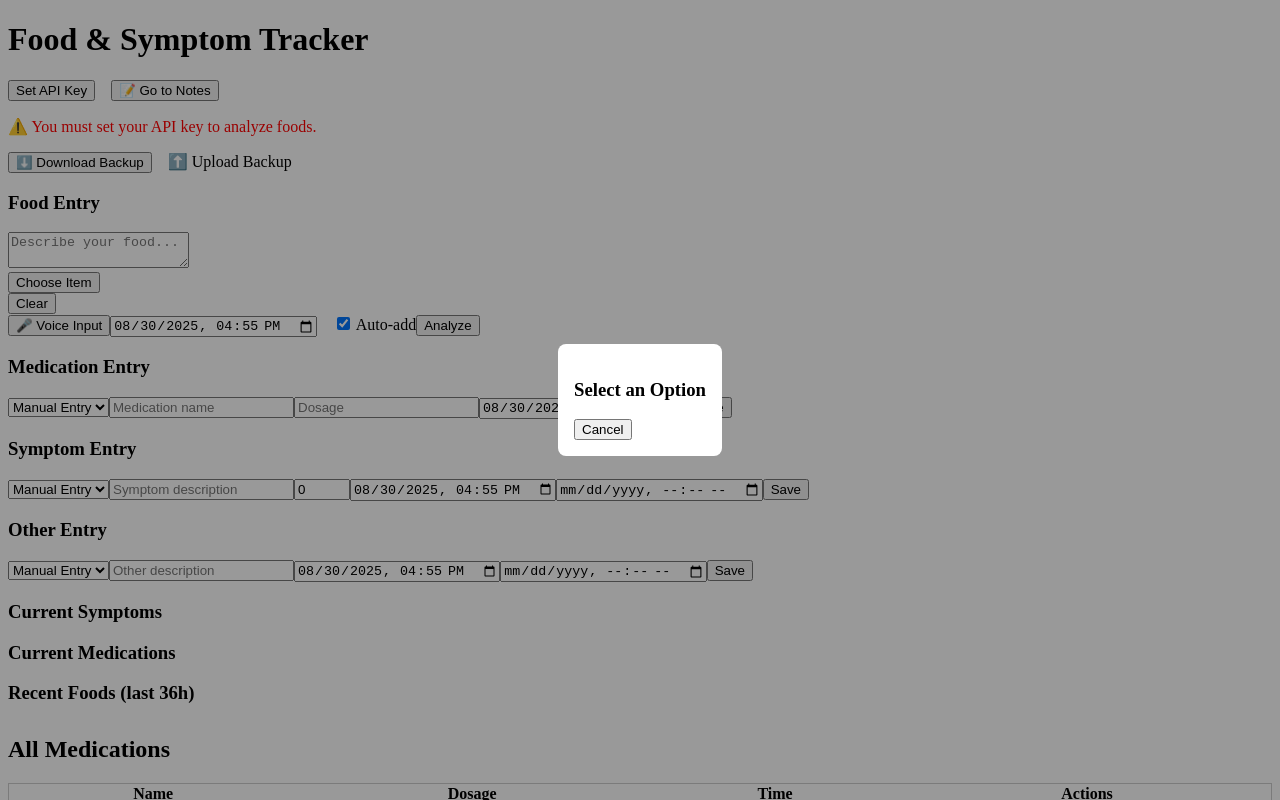
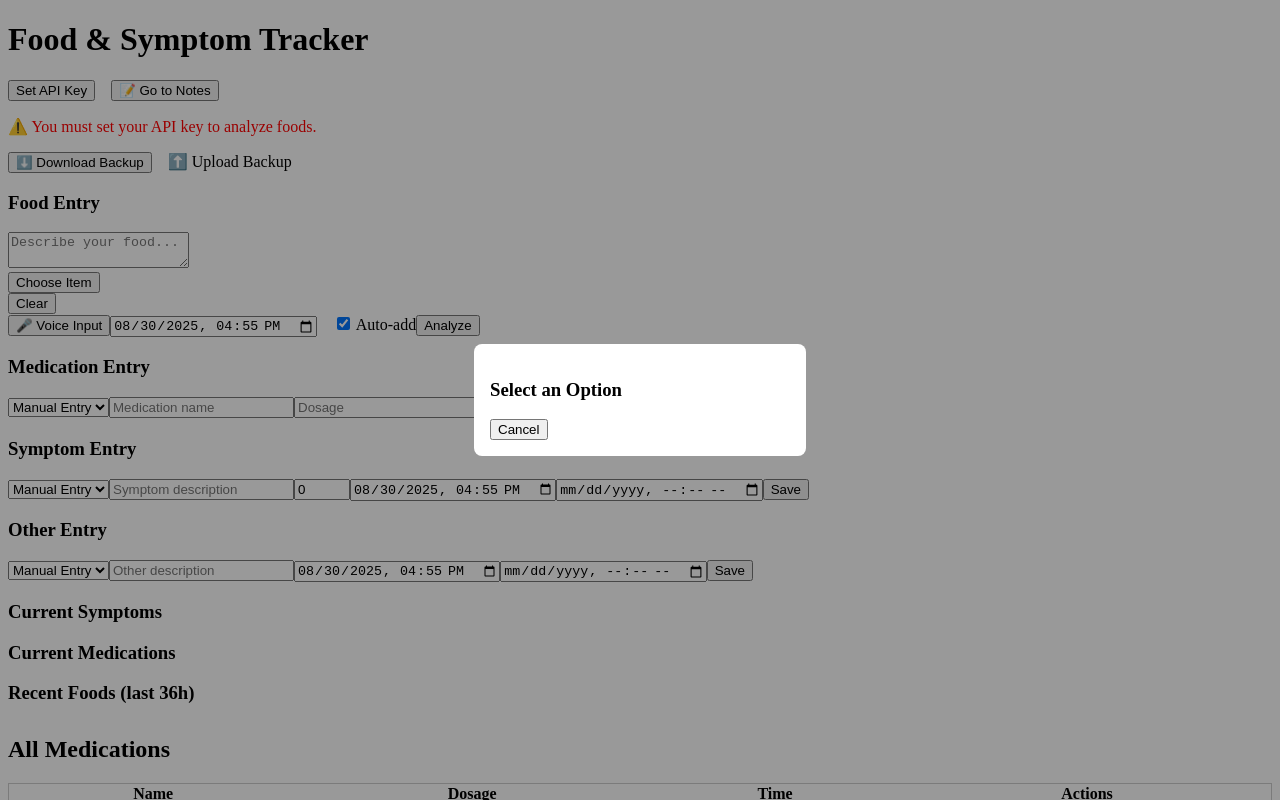
Before and after one commit to ghodulik95/food-symptom-tracker, a React (Vite) app: page / in a window 1280 px wide. Both pictures are taken after a click on the button "Choose Item". Shown: the top 800 px of the page. Built offline with nearby package versions, Linux system fonts and the light colour scheme.

Commit message:
Scrollable Food picker

```diff
--- a/src/components/FoodEntry.jsx
+++ b/src/components/FoodEntry.jsx
@@ -3,6 +3,8 @@ import { analyzeFood } from "../services/chatgpt";
 import { startSpeechRecognition } from "../services/speech";
 import { localNow } from "../utils/dateutils.js";
 import PopupSelectAndFill from "./PopupSelectAndFill";
+
+const DISABLE_ANALYSIS = false;
 
 export default function FoodEntry({ onSave, apiKey, foodList, analysisCache }) {
   const [text, setText] = useState("");
@@ -24,6 +26,9 @@ export default function FoodEntry({ onSave, apiKey, foodList, analysisCache }) {
   const handleVoice = () => startSpeechRecognition(setText);
 
 	const getAnalysisCheckCache = async (text, apiKey) => {
+		if (DISABLE_ANALYSIS) {
+			return {};
+		}
 		if (text in analysisCache) {
 			return analysisCache[text];
 		}
--- a/src/components/PopupSelectAndFill.jsx
+++ b/src/components/PopupSelectAndFill.jsx
@@ -16,19 +16,36 @@ export default function PopupSelectAndFill({ options, onSelect }) {
         <div
           style={{
             position: "fixed",
-            top: 0, left: 0, right: 0, bottom: 0,
+            top: 0,
+            left: 0,
+            right: 0,
+            bottom: 0,
             backgroundColor: "rgba(0,0,0,0.4)",
             display: "flex",
             justifyContent: "center",
-            alignItems: "center"
+            alignItems: "center",
           }}
         >
-          <div style={{ background: "white", padding: "1rem", borderRadius: "8px" }}>
+          <div
+            style={{
+              background: "white",
+              padding: "1rem",
+              borderRadius: "8px",
+              maxHeight: "70vh",      // limit height
+              width: "300px",         // optional width
+              overflowY: "auto",      // make content scrollable
+            }}
+          >
             <h3>Select an Option</h3>
-            <ul style={{ listStyle: "none", padding: 0 }}>
+            <ul style={{ listStyle: "none", padding: 0, margin: 0 }}>
               {options.map((opt, i) => (
                 <li key={i} style={{ margin: "0.5rem 0" }}>
-                  <button onClick={() => handlePick(opt)}>{opt}</button>
+                  <button
+                    style={{ width: "100%" }}
+                    onClick={() => handlePick(opt)}
+                  >
+                    {opt}
+                  </button>
                 </li>
               ))}
             </ul>
--- a/src/utils/dateutils.js
+++ b/src/utils/dateutils.js
@@ -44,3 +44,17 @@ export function formatDisplayDate(dateString) {
     hour12: true     // AM/PM
   });
 }
+
+export function hoursAgoLocalString(i) {
+  const date = new Date();
+  date.setHours(date.getHours() - i);
+
+  const pad = (n) => String(n).padStart(2, "0");
+  const year = date.getFullYear();
+  const month = pad(date.getMonth() + 1);
+  const day = pad(date.getDate());
+  const hour = pad(date.getHours());
+  const minute = pad(date.getMinutes());
+
+  return `${year}-${month}-${day}T${hour}:${minute}`;
+}
```
